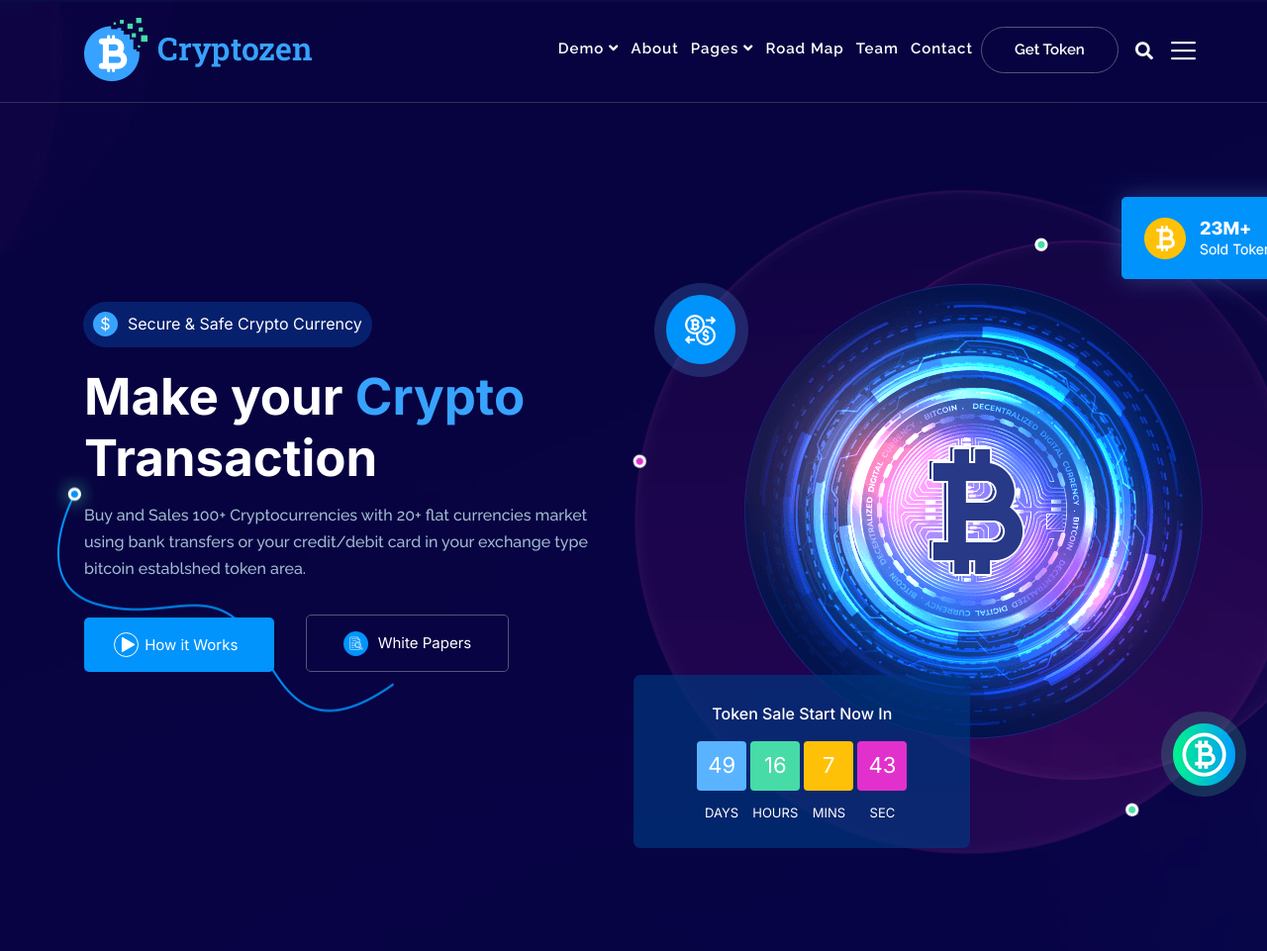
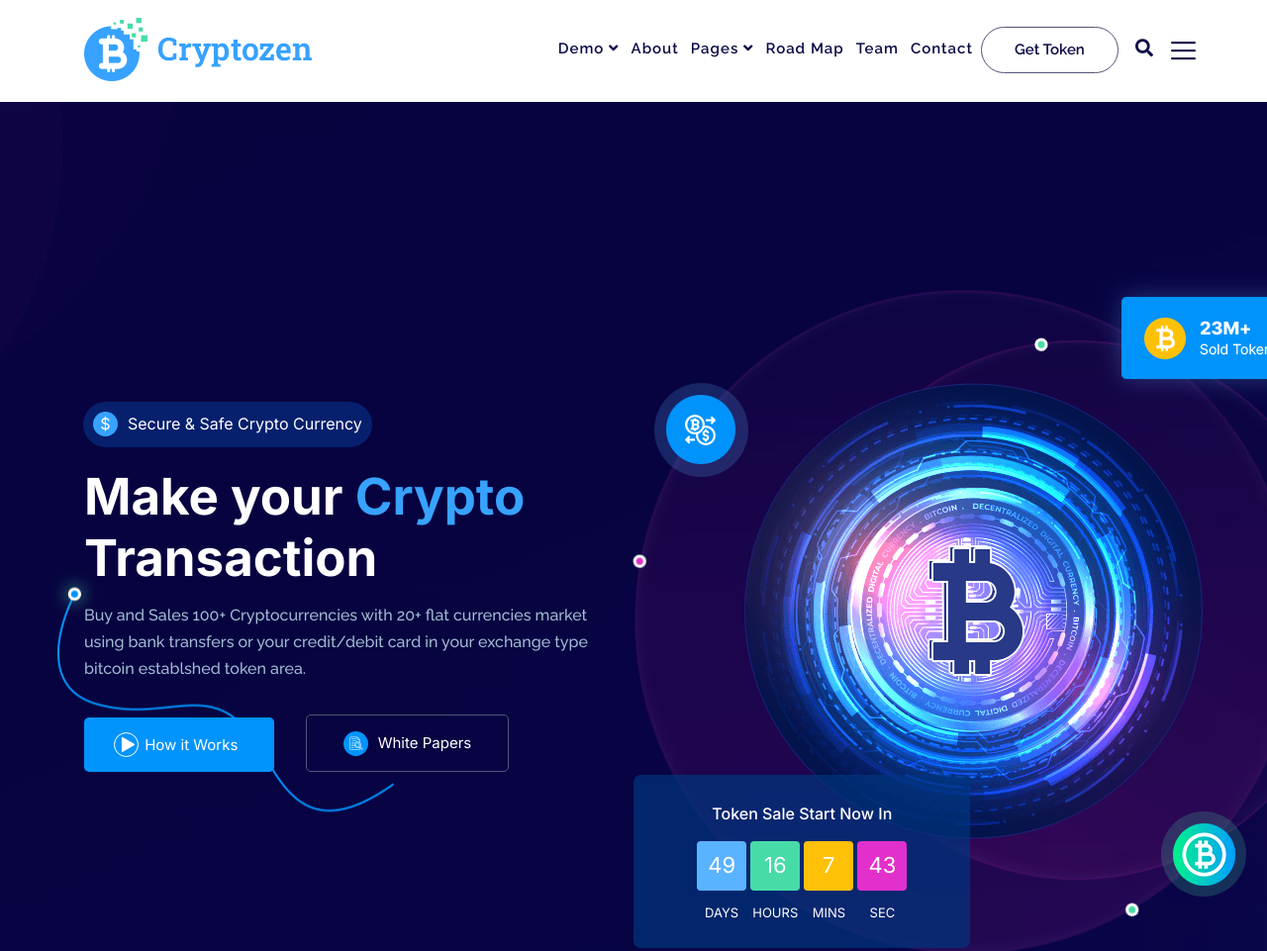
Before and after one commit to DanielCanaviriMenaWebDeveloper/Website-Cryptocurrency-with-HTML-CSS-and-JS, a plain HTML site: page about.html in a window 1280 px wide. Shown: the top 961 px of the page at 99% size. Drawn offline with Linux system fonts and the light colour scheme.

Commit message:
Header de about.html finalizado en modo escritorio

```diff
--- a/about.html
+++ b/about.html
@@ -32,7 +32,7 @@
     <body>
 
         <!-- Start Header Section -->
-        <div id="sticky-header" class="header-area">
+        <div id="sticky-header" class="header-area style-three">
             <div class="container">
                 <div class="row align-items-center d-flex">
                     <div class="col-lg-3">
--- a/assets/css/theme-default.css
+++ b/assets/css/theme-default.css
@@ -40,15 +40,6 @@ h1 {
     font-size: 50px;
 }
 
-/* 46 */
-.header-area {
-    background: transparent;
-    padding: 2px 0px 5px;
-    position: relative;
-    margin-bottom: -102px;
-    z-index: 2;
-    border-bottom: 1px solid #2D3058;
-}
 
 /* 47 */
 h2 {
@@ -196,27 +187,6 @@ a.stiky-logo img {
     padding-bottom: 20px;
 }
 
-/* 233 */
-.header-btn {
-    display: inline-block;
-    position: relative;
-    top: 20px;
-}
-
-/* 238 */
-.header-btn a {
-    color: #fff;
-    display: inline-block;
-    padding: 10px 33px;
-    font-size: 15px;
-    position: relative;
-    z-index: 1;
-    overflow: hidden;
-    font-weight: 600;
-    border-radius: 30px;
-    border: 1px solid #535578;
-}
-
 /* 240 */
 .pb-50 {
     padding-bottom: 50px;
@@ -225,19 +195,6 @@ a.stiky-logo img {
 /* 252 */
 .pb-70 {
     padding-bottom: 70px;
-}
-
-/* 253 */
-.header-btn a::after {
-    position: absolute;
-    content: "";
-    height: 100%;
-    width: 0;
-    right: 0;
-    top: 0;
-    transition: .5s;
-    background: #37A2FF;
-    z-index: -1;
 }
 
 /* 258 */
--- a/style.css
+++ b/style.css
@@ -1,3 +1,13 @@
+/* 46 */
+.header-area {
+    background: transparent;
+    padding: 2px 0px 5px;
+    position: relative;
+    margin-bottom: -102px;
+    z-index: 2;
+    border-bottom: 1px solid #2D3058;
+}
+
 /* 95 */
 .cryptozen_menu ul li a:hover {
     color: #37A3FE;
@@ -17,6 +27,80 @@
     cursor: pointer;
     position: relative;
     top: 3px;
+}
+
+/* 233 */
+.header-btn {
+    display: inline-block;
+    position: relative;
+    top: 20px;
+}
+
+/* 238 */
+.header-btn a {
+    color: #fff;
+    display: inline-block;
+    padding: 10px 33px;
+    font-size: 15px;
+    position: relative;
+    z-index: 1;
+    overflow: hidden;
+    font-weight: 600;
+    border-radius: 30px;
+    border: 1px solid #535578;
+}
+
+/* 253 */
+.header-btn a::after {
+    position: absolute;
+    content: "";
+    height: 100%;
+    width: 0;
+    right: 0;
+    top: 0;
+    transition: .5s;
+    background: #37A2FF;
+    z-index: -1;
+}
+
+/* 282 */
+.header-area.style-three {
+    margin-bottom: 0;
+    border-bottom: none;
+    background: #FFF;
+}
+
+/* 290 */
+.header-area.style-three .cryptozen_menu ul li a {
+    color: #0B0b47;
+}
+
+/* 296 */
+.header-area.style-three .cryptozen_menu ul li a:hover {
+    color: #0194FC;
+}
+
+/* 299 */
+.header-area.style-three .header-btn a {
+    color: #0B0B47;
+    transition: .5s;
+}
+
+/* 303 */
+.header-area.style-three .header-btn a:hover {
+    color: #FFF;
+}
+
+/* 310 */
+.header-area.style-three .search-box-btn.search-box-outer i {
+    color: #0B0B47;
+    top: -3px;
+    position: relative;
+}
+
+/* 315 */
+.header-area.style-three .nav-btn.navSidebar-button {
+    color: #0B0B47;
 }
 
 /* 339 */
```
